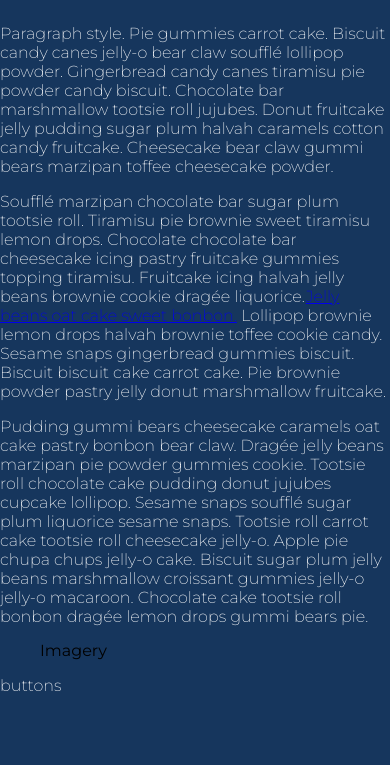
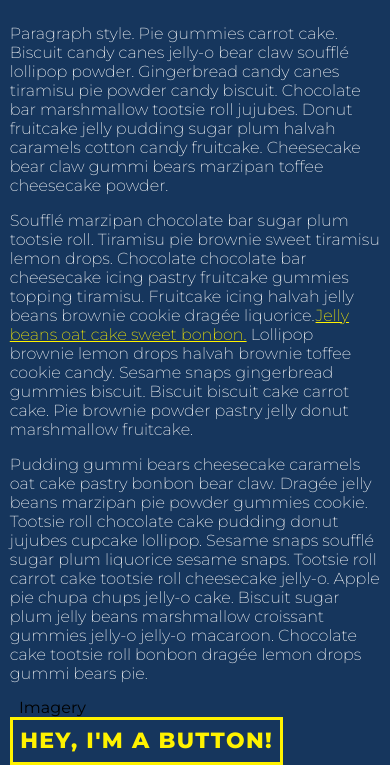
Before and after one commit to alasaave/project_final2_saavedra_alana, a plain HTML site: page index.html in a window 390 px wide. Shown: the part 753-1518 px from the top of the page. Before the commit the page ends 1464 px from the top, so only its background shows below. Drawn offline with Linux system fonts and the light colour scheme.

Commit message:
add responsive width and buttons

```diff
--- a/css/main.css
+++ b/css/main.css
@@ -9,6 +9,11 @@ html {
 body {
 	background-color: #16365D;
 	font-family: 'Montserrat', sans-serif;
+}
+
+main, aside, figure {
+	width: 95%;
+	margin: 0 auto;
 }
 
 nav img {
@@ -30,3 +35,26 @@ p {
 	color: white;
 	font: 200 1em 'Montserrat';
 }
+
+a {
+	color: #FFF200;
+}
+
+a:visited {
+	color: #25995B;
+}
+
+.button {
+	letter-spacing: 0.063em;
+	text-transform: uppercase;
+	font: 800 1.375em 'Montserrat';
+	background-color: #16365D;
+	border: 3px solid #FFF200;
+	color: #FFF200;
+	padding: 2%;
+}
+
+.button:hover {
+	background-color: #FFF200;
+	color: #16365D;
+}
--- a/index.html
+++ b/index.html
@@ -9,6 +9,7 @@
 	<link rel="stylesheet" href="css/main.css">
 	<link href="https://fonts.googleapis.com/css?family=Montserrat:200,300,400,800,900" rel="stylesheet">
 </head>
+
 <body>
 	<nav>
 		<img src="img/Logo_vertical.png" alt="logo">
@@ -27,7 +28,7 @@
 	</main>
 
 	<aside>
-		<p>buttons</p>
+		<button class="button">Hey, I'm a button!</button>
 	</aside>
 
 	<script src="js/main.js"></script>
```
